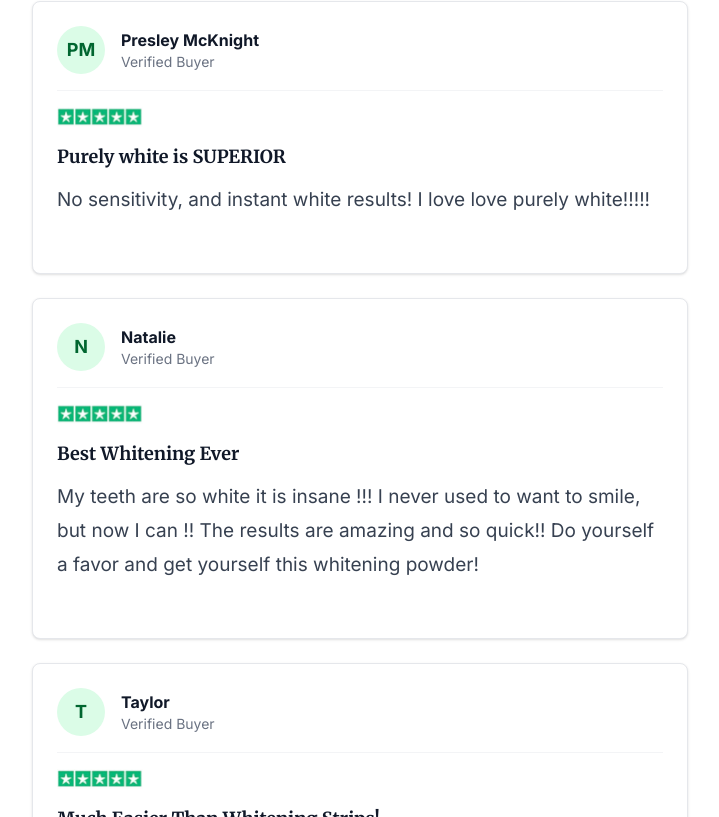
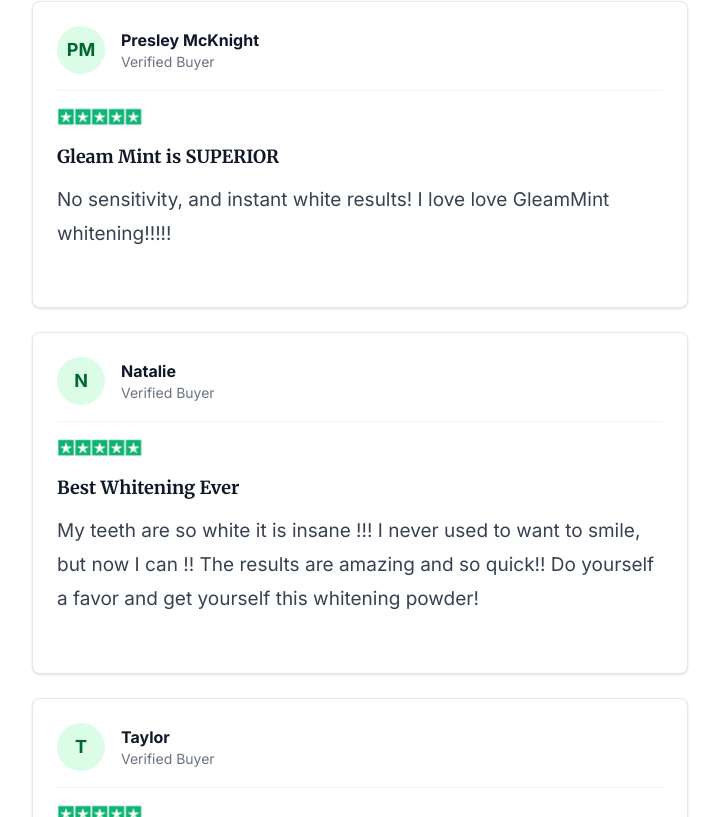
Before and after one commit to boltrsss/whitening, a React (Vite) app: page / in a window 1280 px wide. Shown: the part 9923-10740 px from the top of the page, without its empty margins (0-719 px from the left). Built offline with nearby package versions, Linux system fonts and the light colour scheme.

Commit message:
Add files via upload

```diff
--- a/src/components/Footer.tsx
+++ b/src/components/Footer.tsx
@@ -20,7 +20,7 @@
           <p>This is an advertisement and not an actual news article, blog, or consumer protection update.</p>
           <p>Affiliate Disclosure: This website contains affiliate links. If you click on these links and make a purchase, we may receive a commission at no additional cost to you. We only recommend products or services that we believe will add value to our readers.</p>
           <p>Results Disclaimer: This article reflects the personal experience and opinions of the author. The results described, including personal experiences and user reviews, represent individual outcomes and are not typical. Your results may vary. Individual results will depend on many factors including the severity of staining, existing enamel condition, consistency of use, dietary habits, and other variables outside our control.</p>
-          <p>Health Disclaimer: The statements made on this page have not been evaluated by the Food and Drug Administration. PurelyWHITE Deluxe is not intended to diagnose, treat, cure, or prevent any disease. This product is a cosmetic teeth whitening powder and is not a substitute for professional dental care. Consult your dentist before making changes to your oral care routine, especially if you have existing dental conditions.</p>
+          <p>Health Disclaimer: The statements made on this page have not been evaluated by the Food and Drug Administration. Gleam Mint is not intended to diagnose, treat, cure, or prevent any disease. This product is a cosmetic teeth whitening powder and is not a substitute for professional dental care. Consult your dentist before making changes to your oral care routine, especially if you have existing dental conditions.</p>
           <p>Testimonial Disclaimer: User reviews and testimonials featured on this site reflect individual experiences and have not been independently verified. They may not reflect typical user experiences and should not be considered as guarantees of similar results.</p>
           <p>Third-Party Disclaimer: When you click links on this site, you may be directed to third-party merchant websites. We are not responsible for the content, products, services, or practices of these third-party sites. Please review their terms and policies before making any purchase.</p>
         </div>
--- a/src/components/ReviewCards.tsx
+++ b/src/components/ReviewCards.tsx
@@ -24,9 +24,9 @@
       initial: 'PM',
       name: 'Presley McKnight',
       verified: true,
-      title: 'Purely white is SUPERIOR',
+      title: 'Gleam Mint is SUPERIOR',
       content: [
-        "No sensitivity, and instant white results! I love love purely white!!!!!"
+        "No sensitivity, and instant white results! I love love GleamMint whitening!!!!!"
       ]
     },
     {
```
